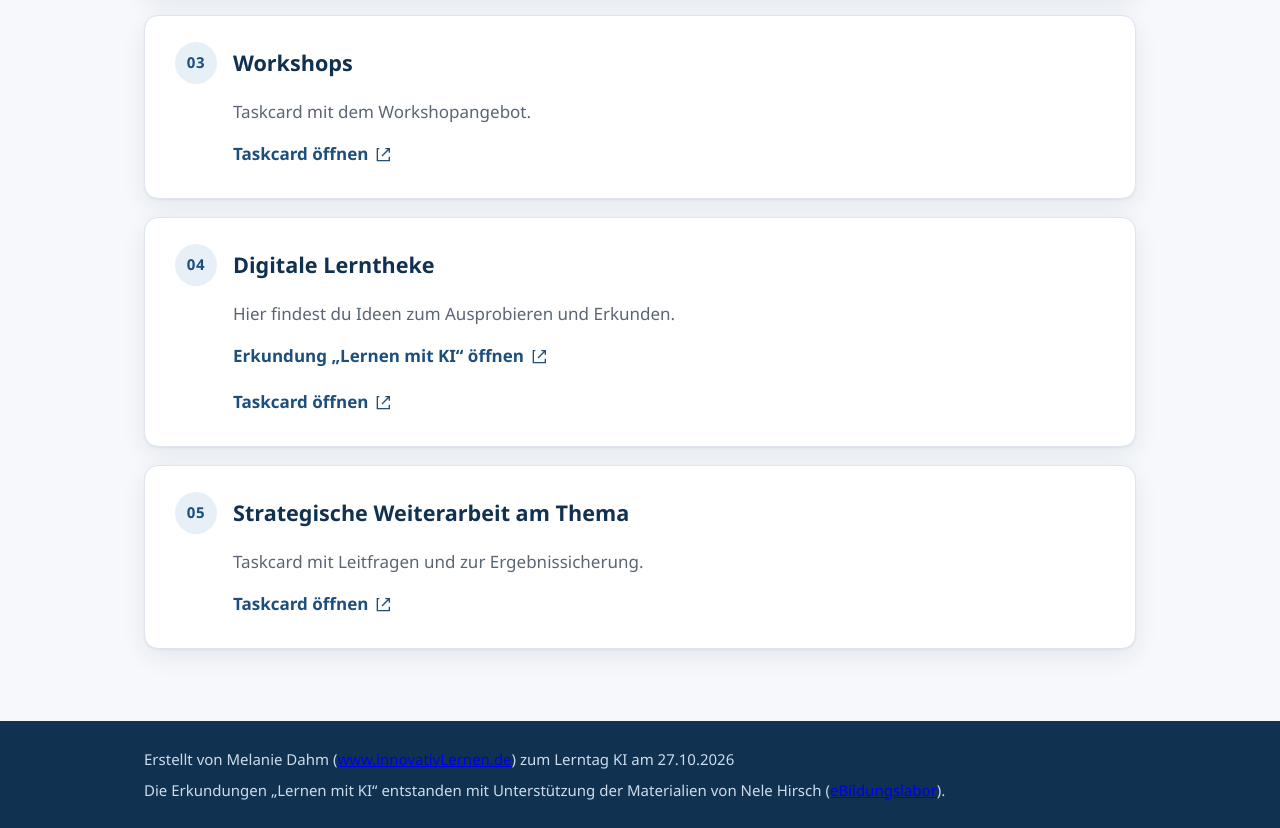
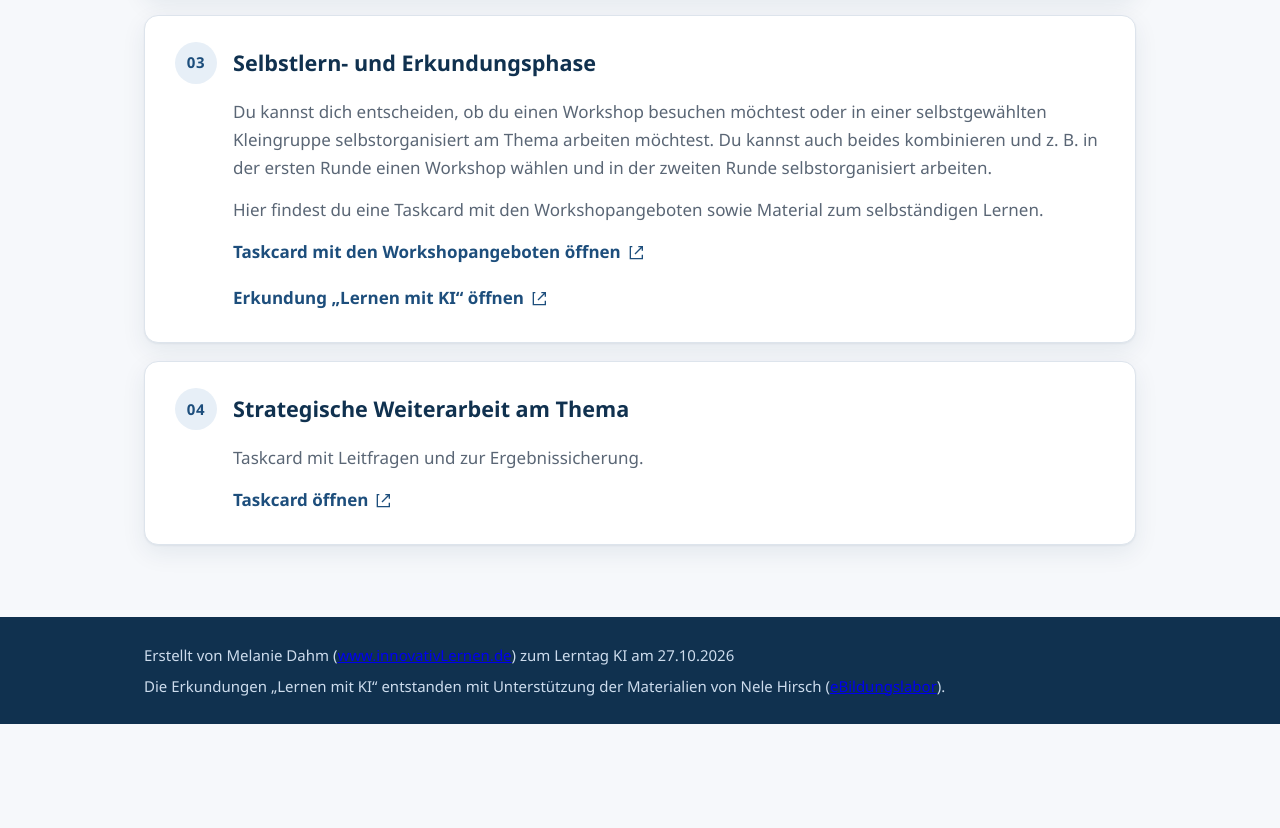
Before and after one commit to MelDahm/lerntag-ki-gymnasium-bruchhausen-vilsen, a plain HTML site: page index.html in a window 1280 px wide. Shown: the part 1038-1866 px from the top of the page. After the commit the page ends 1762 px from the top, so only its background shows below. Drawn offline with Linux system fonts and the light colour scheme.

Commit message:
Workshops und Digitale Lerntheke zu 'Selbstlern- und Erkundungsphase' zusammenfuehren

```diff
--- a/index.html
+++ b/index.html
@@ -144,38 +144,23 @@
           </div>
         </article>
 
-        <article class="card" id="workshops">
+        <article class="card" id="selbstlernphase">
           <div class="card-head">
             <span class="badge">03</span>
-            <h2>Workshops</h2>
+            <h2>Selbstlern- und Erkundungsphase</h2>
           </div>
           <div class="card-body">
-            <p class="card-text">Taskcard mit dem Workshopangebot.</p>
+            <p class="card-text">Du kannst dich entscheiden, ob du einen Workshop besuchen m&ouml;chtest oder in einer selbstgew&auml;hlten Kleingruppe selbstorganisiert am Thema arbeiten m&ouml;chtest. Du kannst auch beides kombinieren und z.&nbsp;B. in der ersten Runde einen Workshop w&auml;hlen und in der zweiten Runde selbstorganisiert arbeiten.</p>
+            <p class="card-text">Hier findest du eine Taskcard mit den Workshopangeboten sowie Material zum selbst&auml;ndigen Lernen.</p>
             <p class="card-link">
               <a href="https://alice.taskcards.app/#/board/71520293-ce50-4b79-9db4-cd983542f072?token=a2c9e143-63cb-40f9-9db4-d69a0155c703" target="_blank" rel="noopener noreferrer">
-                Taskcard öffnen
-                <svg aria-hidden="true" viewBox="0 0 24 24" width="16" height="16"><path fill="currentColor" d="M14 3h7v7h-2V6.41l-9.29 9.3-1.42-1.42 9.3-9.29H14V3zm-9 2H3v16h16v-5h2v7H1V3h4z"/></svg>
-              </a>
-            </p>
-          </div>
-        </article>
-
-        <article class="card" id="lerntheke">
-          <div class="card-head">
-            <span class="badge">04</span>
-            <h2>Digitale Lerntheke</h2>
-          </div>
-          <div class="card-body">
-            <p class="card-text">Hier findest du Ideen zum Ausprobieren und Erkunden.</p>
-            <p class="card-link">
-              <a href="lernen-mit-ki/index.html">
-                Erkundung &bdquo;Lernen mit KI&ldquo; öffnen
+                Taskcard mit den Workshopangeboten &ouml;ffnen
                 <svg aria-hidden="true" viewBox="0 0 24 24" width="16" height="16"><path fill="currentColor" d="M14 3h7v7h-2V6.41l-9.29 9.3-1.42-1.42 9.3-9.29H14V3zm-9 2H3v16h16v-5h2v7H1V3h4z"/></svg>
               </a>
             </p>
             <p class="card-link">
-              <a href="https://alice.taskcards.app/#/board/c4ab40fc-c2d6-4851-8549-1ea8a59b1604?token=8bff8862-e889-4d63-b74b-f0e5496743c4" target="_blank" rel="noopener noreferrer">
-                Taskcard öffnen
+              <a href="lernen-mit-ki/index.html">
+                Erkundung &bdquo;Lernen mit KI&ldquo; &ouml;ffnen
                 <svg aria-hidden="true" viewBox="0 0 24 24" width="16" height="16"><path fill="currentColor" d="M14 3h7v7h-2V6.41l-9.29 9.3-1.42-1.42 9.3-9.29H14V3zm-9 2H3v16h16v-5h2v7H1V3h4z"/></svg>
               </a>
             </p>
@@ -184,7 +169,7 @@
 
         <article class="card" id="weiterarbeit">
           <div class="card-head">
-            <span class="badge">05</span>
+            <span class="badge">04</span>
             <h2>Strategische Weiterarbeit am Thema</h2>
           </div>
           <div class="card-body">
```
